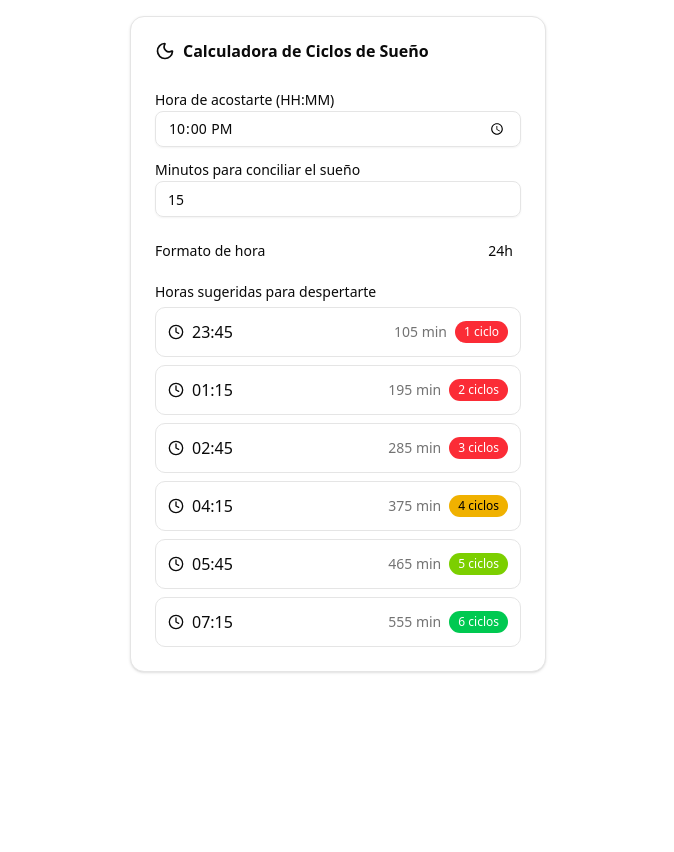
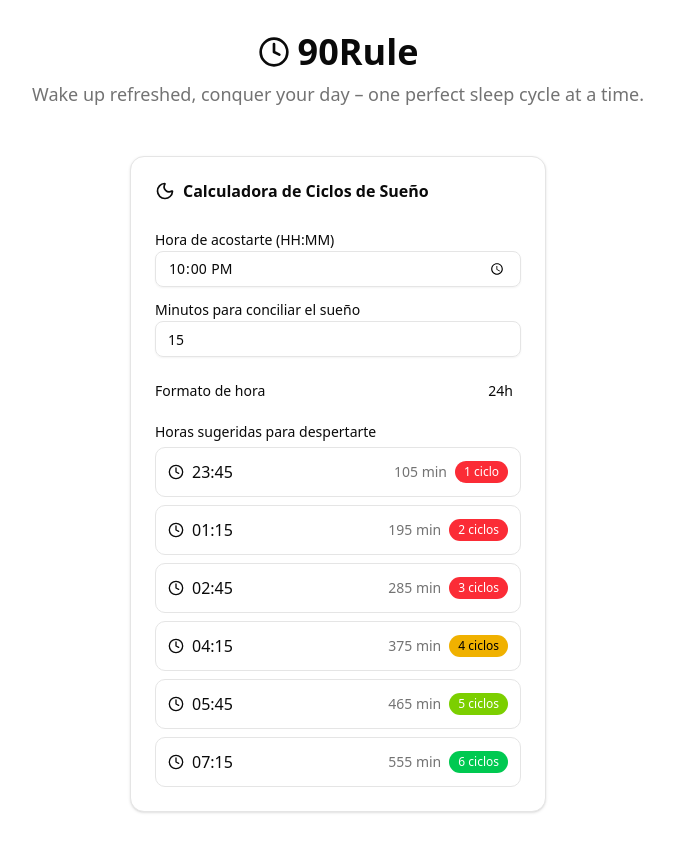
Before and after one commit to JuanLoaiza007/90rule, a Next.js app: page / in a window 1280 px wide. Shown: the top 852 px of the page, without its empty margins (302-976 px from the left). Before the commit the page ends 800 px from the top, so only its background shows below. Built offline with nearby package versions, Linux system fonts and the light colour scheme.

Commit message:
feat: improve UI adding app name

```diff
--- a/app/page.jsx
+++ b/app/page.jsx
@@ -1,5 +1,22 @@
 import SleepCalculator from "@/components/SleepCalculator";
+import { Clock } from "lucide-react";
 
 export default function Home() {
-  return <SleepCalculator />;
+  return (
+    <div className="min-h-screen bg-background">
+      <div className="container mx-auto px-4 py-8">
+        <div className="text-center mb-8">
+          <div className="flex items-center justify-center gap-2 mb-2">
+            <Clock className="w-8 h-8" />
+            <h1 className="text-4xl font-bold">90Rule</h1>
+          </div>
+          <p className="text-lg text-muted-foreground">
+            Wake up refreshed, conquer your day – one perfect sleep cycle at a
+            time.
+          </p>
+        </div>
+        <SleepCalculator />
+      </div>
+    </div>
+  );
 }
```
